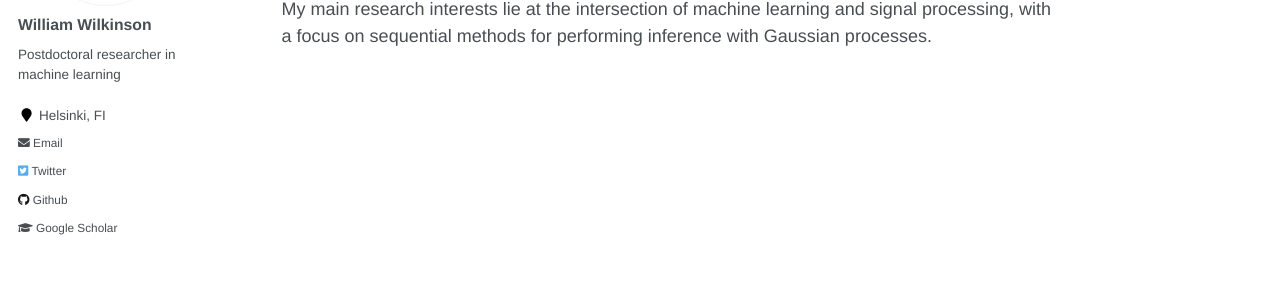
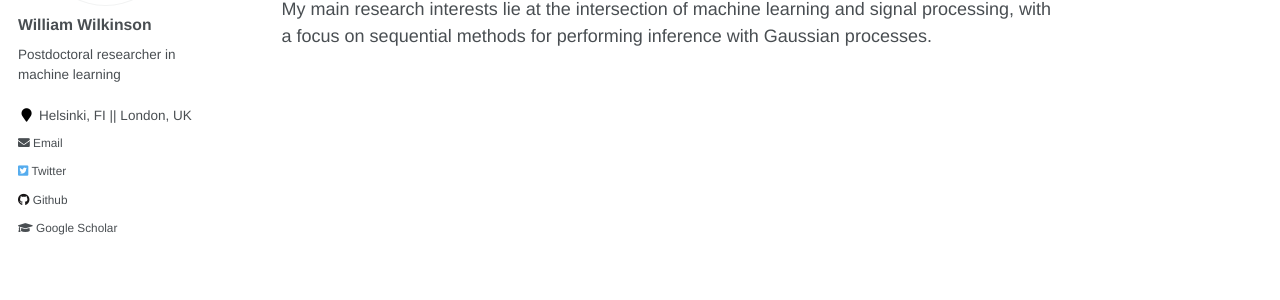
Before and after one commit to wil-j-wil/wil-j-wil2.github.io, a Jekyll site: the page built from _pages/about.md, in a window 1280 px wide. Shown: the part 341-641 px from the top of the page. Built offline with Jekyll 4.4.1, drawn with Linux system fonts in a browser that asks for light colours.

Commit message:
Update _config.yml

```diff
--- a/_config.yml
+++ b/_config.yml
@@ -84,7 +84,7 @@ author:
   name             : "William Wilkinson"
   avatar           : "profile.png"
   bio              : "Postdoctoral researcher in machine learning"
-  location         : "Helsinki, FI"
+  location         : "Helsinki, FI || London, UK"
   employer         :
   googlescholar    : "https://scholar.google.com/citations?user=od6BFu4AAAAJ"
   email            : "william.wilkinson@aalto.fi"
```
